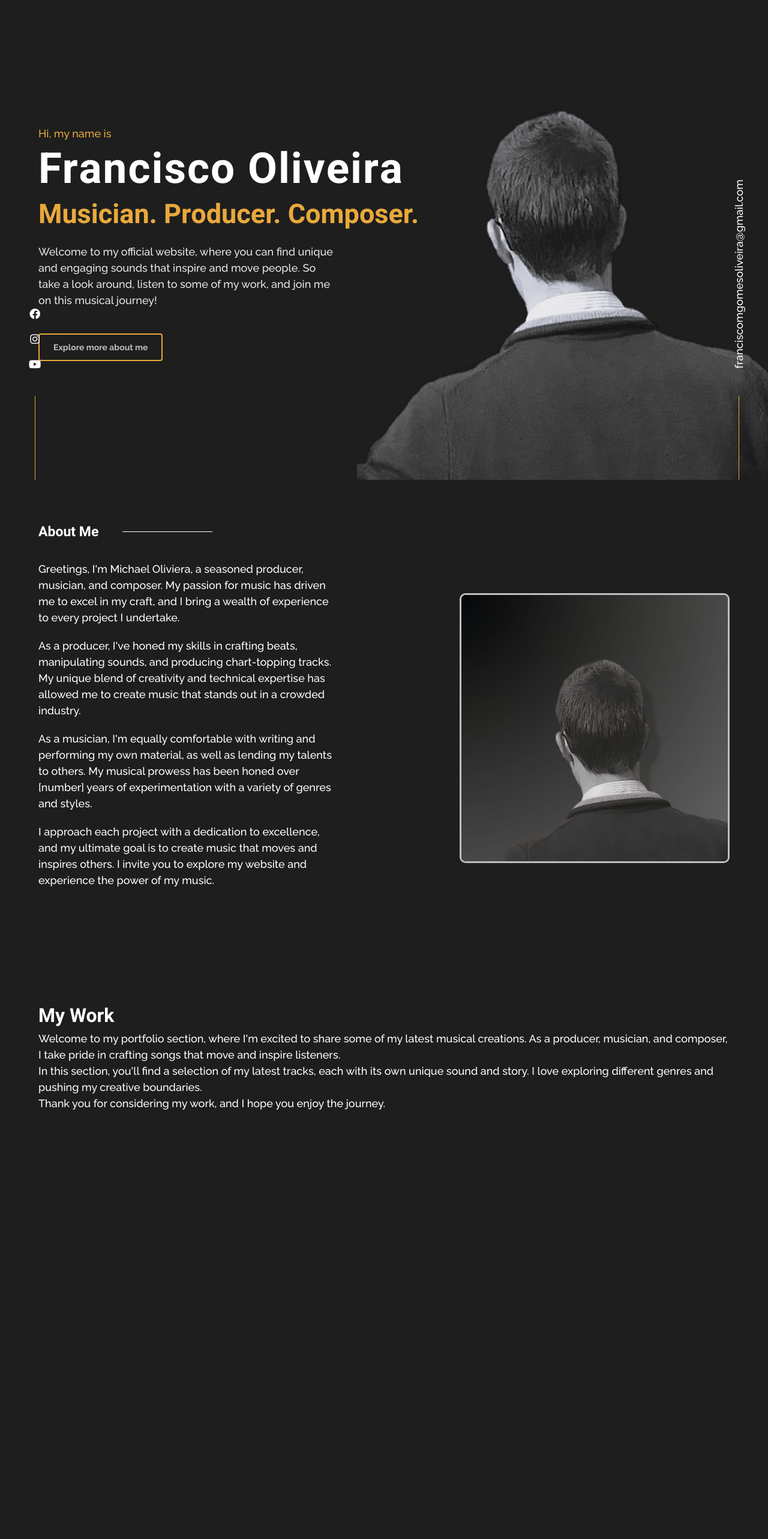
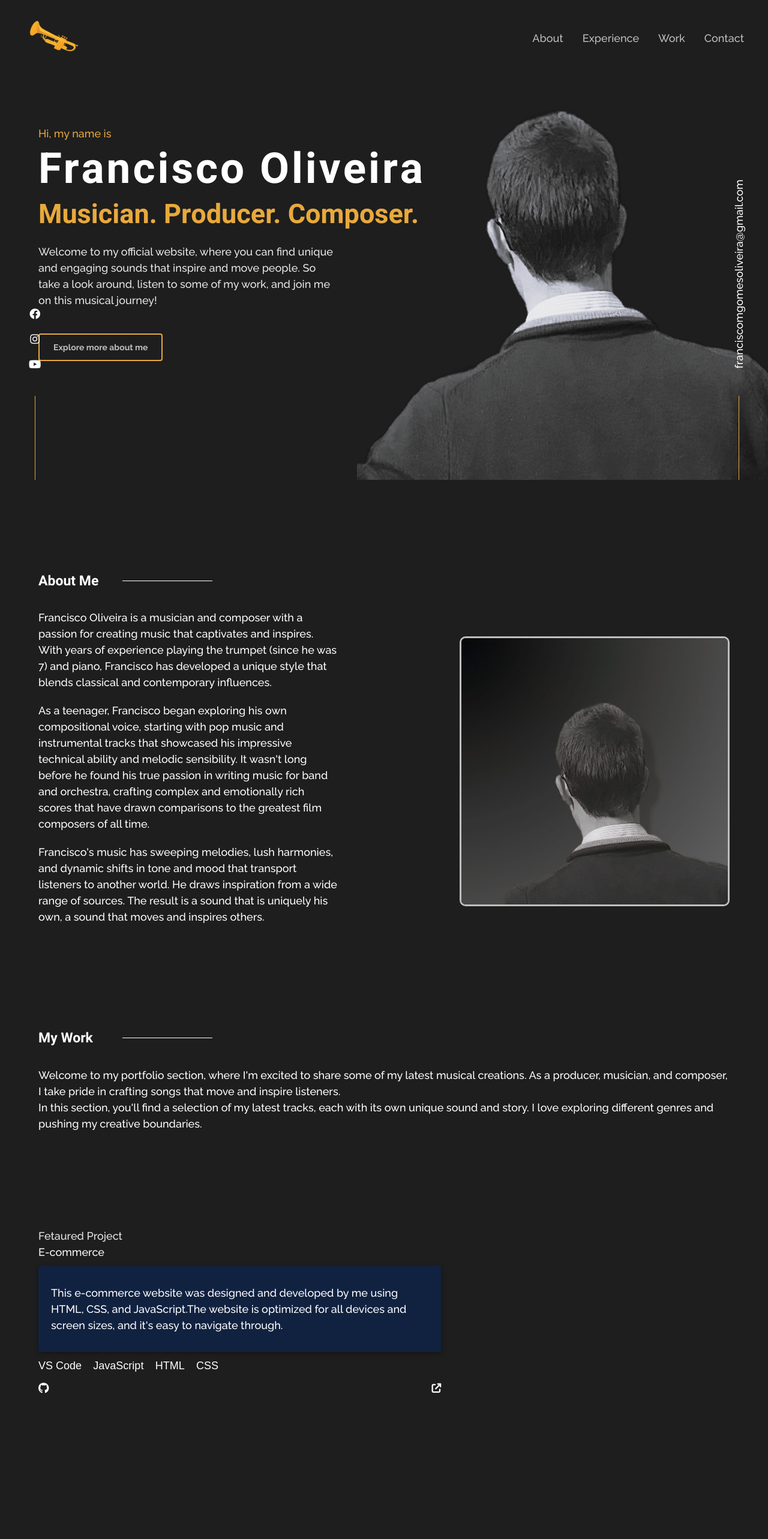
Before and after one commit to fmgoliveira/franciscoliveira, a Next.js app: page /music in a window 1280 px wide. Shown: the top 2566 px of the page at 60% size. Built offline with nearby package versions, Linux system fonts and the light colour scheme.

Commit message:
Added some more sections

```diff
--- a/pages/music.tsx
+++ b/pages/music.tsx
@@ -3,10 +3,11 @@ import Image from 'next/image'
 import styles from '@/styles/Music.module.scss'
 import heroImg from '@/assets/music_hero.png'
 import aboutImg from '@/assets/aboutMusic.jpg'
-import logo from '@/assets/logo_music.png'
-import { useEffect } from 'react'
+import logo from '@/assets/icon_music.png'
+import { useEffect, useState } from 'react'
 
 export default function Music() {
+  const [menuOpen, setMenuOpen] = useState(false);
   useEffect(() => {
     const observer = new IntersectionObserver((entries) => {
       entries.forEach((entry) => {
@@ -35,30 +36,31 @@ export default function Music() {
         <link rel="icon" href="/favicon_music.png" />
       </Head>
       <main className={styles.main}>
-        {/* <header id="header">
+        <header id="header">
+          <div>
             <nav id="nav" className="row fadeUp">
-            <a href="#home"><Image src={logo} alt="" className="logo" /></a>
+              <a href="#home" className='logo-container'><Image src={logo} alt="" className="logo" /></a>
               <ul className="list-items">
-              <a href="#aboutme"><li className="list-item fadeRight">About</li></a>
-              <a href="#aboutme"><li className="list-item fadeRight">Experience</li></a>
-              <a href="#portfolio"><li className="list-item fadeRight">Work</li></a>
-              <a href="#contact"><li className="list-item fadeRight">Contact</li></a>
+                <a href="#aboutme"><li className="list-item music fadeRight">About</li></a>
+                <a href="#aboutme"><li className="list-item music fadeRight">Experience</li></a>
+                <a href="#portfolio"><li className="list-item music fadeRight">Work</li></a>
+                <a href="#contact"><li className="list-item music fadeRight">Contact</li></a>
               </ul>
-
-
             </nav>
-          <div className="open-mobile-nav"><i className="fa-solid fa-bars" id="open-nav"></i></div>
+            <div className="open-mobile-nav" onClick={() => setMenuOpen(true)}><i className="fa-solid fa-bars" id="open-nav"></i></div>
+          </div>
         </header>
 
         <div className="navigation-mobile">
-          <ul className="list-items-mobile">
-            <a href="#aboutme"><li className="list-item">About</li></a>
-            <a href="#aboutme"><li className="list-item">Experience</li></a>
-            <a href="#portfolio"><li className="list-item">Work</li></a>
-            <a href="#contact"><li className="list-item">Contact</li></a>
-            <div className="close-mobile-nav"><i className="fa-solid fa-xmark" id="close-nav"></i></div>
+          <ul className={"list-items-mobile" + (menuOpen ? ' active' : '')}>
+            <a href="#aboutme"><li className="list-item music">About</li></a>
+            <a href="#aboutme"><li className="list-item music">Experience</li></a>
+            <a href="#portfolio"><li className="list-item music">Work</li></a>
+            <a href="#contact"><li className="list-item music">Contact</li></a>
+            <div className="close-mobile-nav" onClick={() => setMenuOpen(false)}><i className="fa-solid fa-xmark" id="close-nav"></i></div>
           </ul>
-        </div> */}
+        </div>
+
         <section id="home" className={styles.home}>
           <div className='container'>
             <div className={styles.heroText + ' fadeUp'}>
@@ -72,53 +74,64 @@ export default function Music() {
         </section>
 
         <section id="aboutme" className="container fadeUp">
+          <div>
             <h2 className={"section-h2 " + styles.headerLineDecoration}>About Me</h2>
             <div className="row">
               <div className={styles.aboutmeText + " fadeRight"}>
-              <p className={styles.aboutmeP}>Greetings, I&apos;m Michael Oliviera, a seasoned producer, musician, and composer. My passion for music has driven me to excel in my craft, and I bring a wealth of experience to every project I undertake.</p>
-              <p className={styles.aboutmeP}>As a producer, I&apos;ve honed my skills in crafting beats, manipulating sounds, and producing chart-topping tracks. My unique blend of creativity and technical expertise has allowed me to create music that stands out in a crowded industry.</p>
-              <p className={styles.aboutmeP}>As a musician, I&apos;m equally comfortable with writing and performing my own material, as well as lending my talents to others. My musical prowess has been honed over [number] years of experimentation with a variety of genres and styles.</p>
-              <p className={styles.aboutmeP}>I approach each project with a dedication to excellence, and my ultimate goal is to create music that moves and inspires others. I invite you to explore my website and experience the power of my music.</p>
+                <p className={styles.aboutmeP}>Francisco Oliveira is a musician and composer with a passion for creating music that captivates and inspires. With years of experience playing the trumpet (since he was 7) and piano, Francisco has developed a unique style that blends classical and contemporary influences.</p>
+                <p className={styles.aboutmeP}>As a teenager, Francisco began exploring his own compositional voice, starting with pop music and instrumental tracks that showcased his impressive technical ability and melodic sensibility. It wasn&apos;t long before he found his true passion in writing music for band and orchestra, crafting complex and emotionally rich scores that have drawn comparisons to the greatest film composers of all time.</p>
+                <p className={styles.aboutmeP}>Francisco&apos;s music has sweeping melodies, lush harmonies, and dynamic shifts in tone and mood that transport listeners to another world. He draws inspiration from a wide range of sources. The result is a sound that is uniquely his own, a sound that moves and inspires others.</p>
               </div>
               <div>
                 <Image src={aboutImg} alt="" className={styles.aboutmeImg + ' fadeLeft'} />
               </div>
             </div>
+          </div>
         </section>
 
-
-
-
-        <section id="portfolio">
-          <div className="container">
-            <h2 className="section-h2 header-line-decoration">My Work</h2>
-            <div className="fadeup">
+        <section id="portfolio" className="container fadeUp">
+          <div>
+            <h2 className={styles.headerLineDecoration}>My Work</h2>
+            <div className="fadeUp">
               <p>Welcome to my portfolio section, where I&apos;m excited to share some of my latest musical creations. As a producer, musician, and composer, I take pride in crafting songs that move and inspire listeners.</p>
               <p>In this section, you&apos;ll find a selection of my latest tracks, each with its own unique sound and story. I love exploring different genres and pushing my creative boundaries.</p>
-              <p>Thank you for considering my work, and I hope you enjoy the journey.</p>
+            </div>
+            <div className="portfoilo-container">
+              <div className={styles.portfolioBox + " row"}>
+                <div className={styles.portfolioBox + " fadeRight"}>
+                  <span>Fetaured Project</span>
+                  <p className={styles.projectName}>E-commerce</p>
+                  <div className={styles.projectDescriptionBox}>
+                    This e-commerce website was designed and developed by me using HTML, CSS, and JavaScript.The website is optimized for all devices and screen sizes, and it&apos;s easy to navigate through.
+                  </div>
+                  <div className={styles.techOfProjects}>
+                    <p>VS Code</p>
+                    <p>JavaScript</p>
+                    <p>HTML</p>
+                    <p>CSS</p>
+                  </div>
+                  <div className={'row ' + styles.linkOfProjects}>
+                    <a href="https://github.com/LedBajrami/boshop" target="_blank"><i className="fa-brands fa-github"></i></a>
+                    <a href="https://boshopp.netlify.app/" target="_blank"><i className="fa-solid fa-arrow-up-right-from-square"></i></a>
+                  </div>
+                </div>
+                <div className={styles.projectImg + " fadeLeft"}>
+                  {/* <img src="img/boshop.jpg" alt=""> */}
+                  <div className={styles.projectImgOverlay}></div>
+                </div>
+              </div>
             </div>
           </div>
         </section>
 
+        <section id="contact" className="container fadeUp">
+          <span className="span">What&apos;s next?</span>
+          <p className="home-page-name">Get In Touch</p>
+          <p className="description-p">I&quot;m currently looking for new opportunities, my inbox is always open. Whether you have a question or just want to say hi, I&quot;ll try my best to get back to you!</p>
+          <a href="mailto:ledibajrami8@gmail.com"><button className="resume-btn contact-btn">Say Hello</button></a>
+          <p className="builtby-p">Designed & Built by Led Bajrami</p>
+        </section>
 
-        <section id="contact" className="container row">
-          <div className="contact-text-box fadeRight">
-            <h2 className="header-line-decoration">CONTACT</h2>
-            <p>Thanks for visiting my website and exploring my music. If you have any questions, comments, or feedback, I would love to hear from you.</p>
-            <p>Please feel free to use the contact form below to reach out to me, and I&apos;ll do my best to respond as soon as possible. You can also follow me on social media to stay up-to-date with my latest music and projects.</p>
-            <p>I look forward to hearing from you and thank you for your interest in my music.</p>
-          </div>
-          <div className="contact-form fadeLeft">
-            <form action="mailto">
-              <h2>CONTACT FORM</h2>
-              <input type="text" placeholder="Name" />
-              <input type="text" placeholder="Telephone" />
-              <input type="email" placeholder="Email" />
-              <input type="text" placeholder="Message" /><br />
-              <button type="submit">Send Message</button>
-            </form>
-          </div>
-        </section>
 
         <div className="socialFlex fadeUp">
           <div className="socials">
--- a/styles/Music.module.scss
+++ b/styles/Music.module.scss
@@ -26,7 +26,7 @@
   font-size: 71px !important;
   font-weight: 600 !important;
   line-height: 55px !important;
-  letter-spacing: 2px !important;
+  letter-spacing: 4px !important;
   margin-block: 20px !important;
 }
 
@@ -66,7 +66,7 @@
 .aboutmeImg {
   width: 75%;
   max-width: 450px;
-  margin: 30px auto;
+  margin: 30px 0 30px auto;
   border: 3px solid var(--color-text-alt-2);
   border-radius: 10px;
   width: 100%;
@@ -84,3 +84,88 @@
   color: var(--color2);
   margin-bottom: 20px;
 }
+
+.portfolioBox {
+  margin-block: 80px;
+}
+
+.projectImg {
+  width: 100%;
+  position: relative;
+  margin-inline: auto;
+
+  img {
+    width: 100%;
+    min-width: 300px;
+    max-width: 500px;
+    margin-inline: auto;
+    display: block;
+  }
+}
+
+.projectImgOverlay {
+  position: absolute;
+  top: 0;
+  bottom: 0;
+  left: 0;
+  right: 0;
+  background-color: var(--color2);
+  opacity: 0.6;
+  border: 1px solid var(--color1);
+  min-width: 300px;
+  max-width: 500px;
+  margin-inline: auto;
+}
+
+.projectImgOverlay:hover {
+  opacity: 0;
+  transition: 0.5s;
+}
+
+.projectDescription {
+  max-width: 500px;
+  color: var(--color4);
+  text-align: left;
+  margin-bottom: 20px;
+  margin-inline: auto;
+}
+
+.projectDescriptionBox {
+  background-color: #112240;
+  padding: 30px 20px;
+  border: 1px solid #112240;
+  border-radius: 3px;
+  margin-block: 10px;
+  z-index: 333;
+  box-shadow: 0 3px 10px rgb(0 0 0 / 0.3)
+}
+
+.projectDescriptionBox:hover {
+  border: 1px solid var(--color2);
+}
+
+#portfolio .span {
+  font-family: 'Fira Code', sans-serif;
+  font-size: 12.5px;
+}
+
+.project-name {
+  font-size: 24px;
+  font-weight: 600;
+  margin-block: 10px;
+}
+
+.techOfProjects {
+  width: 300px;
+  display: flex;
+  align-items: center;
+  justify-content: space-between;
+  margin-block: 10px;
+  font-family: "Fira Code", sans-serif;
+}
+
+.linksOfProjects {
+  width: 55px;
+  display: flex;
+  justify-content: space-between;
+}
--- a/styles/globals.scss
+++ b/styles/globals.scss
@@ -198,12 +198,14 @@ a {
 .container {
   max-width: 1200px;
   width: 90%;
-  margin: 0 auto;
-}
+  margin: 4rem auto;
+  min-height: calc(100vh - 4rem);
+  display: flex;
+  align-items: center;
 
-section {
-  min-height: 100vh;
-  margin-bottom: 70px;
+  &>div {
+    width: 100%;
+  }
 }
 
 .socialFlex {
@@ -284,3 +286,157 @@ section {
   align-items: center;
   justify-content: space-between;
 }
+
+header {
+  & > div {
+    padding: 10px 0;
+    width: calc(100% - 4rem);
+    max-width: 1200px;
+    margin: 0 auto;
+    display: flex;
+    align-items: center;
+    justify-content: space-between;
+  }
+
+  background-color: transparent;
+  position: absolute;
+  top: 0;
+  width: 100%;
+}
+
+.open-mobile-nav {
+  font-size: 22px;
+  cursor: pointer;
+  display: none;
+
+  &:hover {
+    color: var(--color-music);
+  }
+
+  @media screen and (max-width: 768px) {
+    display: block;
+  }
+}
+
+.close-mobile-nav {
+  cursor: pointer;
+  display: block;
+  position: absolute;
+  top: 20px;
+  right: 20px;
+  font-size: 22px;
+
+  &:hover {
+    color: var(--color-music);
+  }
+}
+
+#nav {
+  width: 100%;
+  display: flex;
+  align-items: center;
+  gap: 4rem;
+  margin-right: 0;
+}
+
+.logo {
+  width: 100px;
+  height: 100px;
+  margin-top: 0px;
+}
+
+.list-items {
+  display: flex;
+  gap: 2rem;
+  justify-content: space-between;
+  margin-left: -100%;
+
+  @media screen and (max-width: 768px) {
+    display: none;
+  }
+}
+
+.list-items-mobile {
+  position: fixed;
+  top: -100vh;
+  left: 0;
+  right: 0;
+  height: 100vh;
+  z-index: 4444;
+  padding-block: 200px;
+  text-align: center;
+  background-color: var(--color-bg);
+  color: white;
+  display: block;
+  opacity: 0;
+}
+
+.list-items a,
+.list-items-mobile a {
+  text-decoration: none;
+}
+
+
+.list-item {
+  list-style: none;
+  color: var(--color-text-alt-2);
+  position: relative;
+  transition: all .2s ease-in-out;
+
+  &.mobile {
+    font-size: 30px;
+    margin-block: 50px;
+  }
+
+  &.music:hover {
+    color: var(--color-music);
+  }
+  &.dev:hover {
+    color: var(--color-dev);
+  }
+}
+
+span {
+  color: var(--color-text-alt);
+}
+
+.list-items-mobile.active {
+  top: 0;
+  right: 0;
+  left: 0;
+  bottom: 0;
+  opacity: 1;
+  transition: all .7s;
+}
+
+
+#contact {
+  margin-top: 200px;
+  text-align: center;
+  background-image: url('../assets/bgbg.webp');
+  background-position: center;
+  background-size: cover;
+  background-repeat: no-repeat;
+  padding: 40px;
+}
+
+#contact .home-page-name {
+  font-size: 50px;
+}
+
+#contact .description-p {
+  text-align: center;
+  margin: 30px auto;
+}
+
+#contact .contact-btn {
+  padding: 15px 25px;
+}
+
+
+.builtby-p {
+  color: var(--color2);
+  text-align: center;
+  padding-block: 110px 70px;
+  font-size: 11px;
+}
```
Also changed, not shown: assets/bgbg.webp (added), assets/icon_music.png (added). Lines whose indentation alone changed are shown as unchanged.
